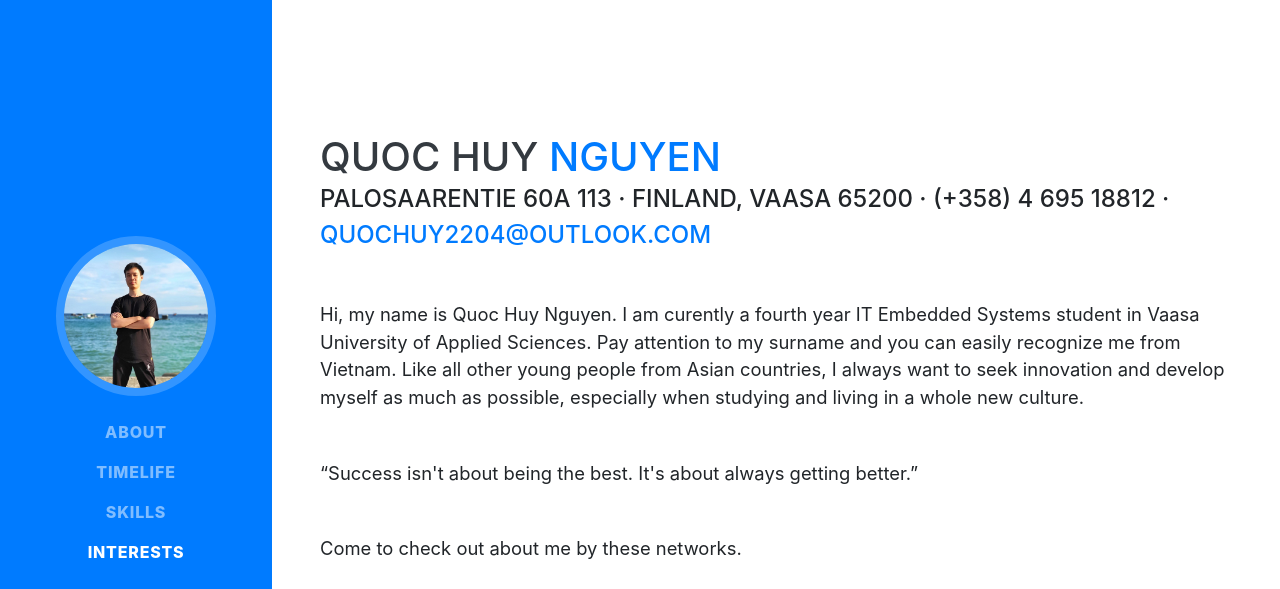
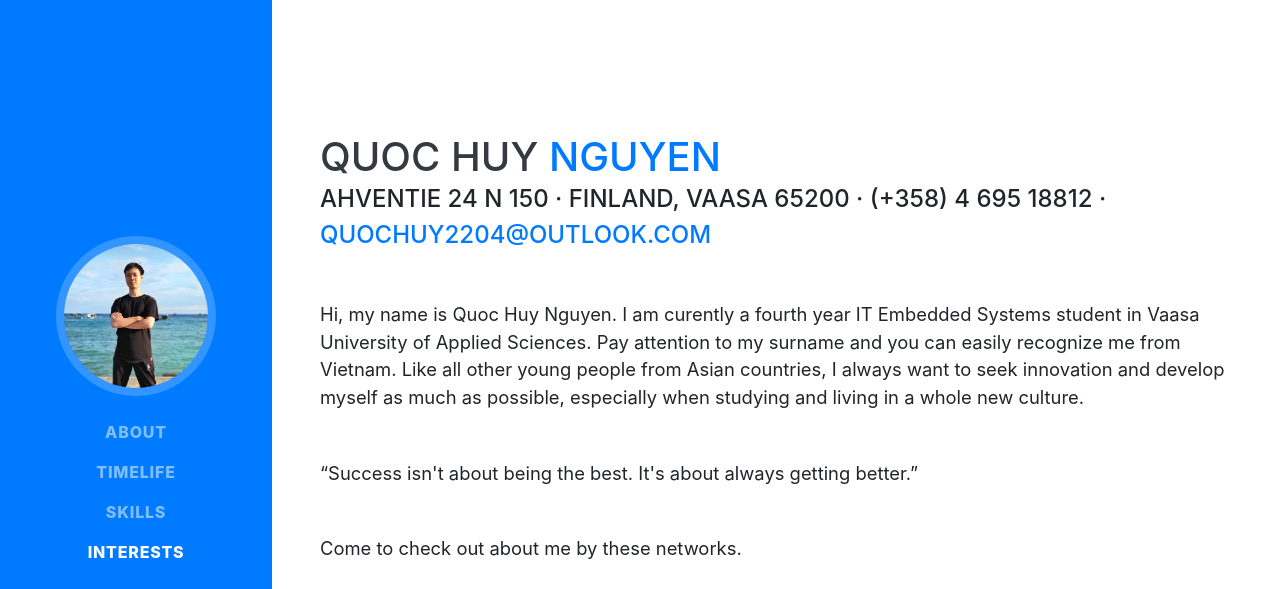
Before and after one commit to quochuy2204/quochuy2204.github.io, a website with bundled scripts: page index.html in a window 1280 px wide. Shown: the top 589 px of the page. Built offline with nearby package versions, Linux system fonts and the light colour scheme; a web font is replaced by a local one.

Commit message:
Update index.html

```diff
--- a/index.html
+++ b/index.html
@@ -62,7 +62,7 @@
         <h1 class="mb-0">Quoc Huy
           <span class="text-primary">Nguyen</span>
         </h1>
-        <div class="subheading mb-5">Palosaarentie 60A 113 · Finland, Vaasa 65200 · (+358) 4 695 18812 ·
+        <div class="subheading mb-5">Ahventie 24 N 150 · Finland, Vaasa 65200 · (+358) 4 695 18812 ·
           <a href="mailto:quochuy2204@outlook.com">quochuy2204@outlook.com</a>
         </div>
         <p class="lead mb-5">Hi, my name is Quoc Huy Nguyen. I am curently a fourth year IT Embedded Systems student in Vaasa University of Applied Sciences. Pay attention to my surname and you can easily recognize me from Vietnam. Like all other young people from Asian countries, I always want to seek innovation and develop myself as much as possible, especially when studying and living in a whole new culture.</p>
```
